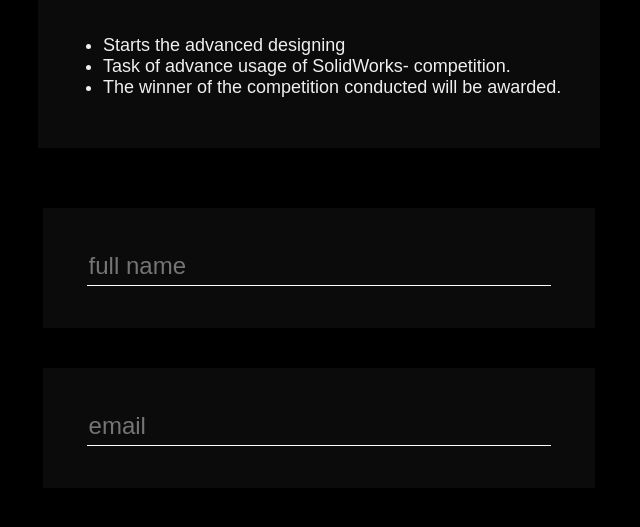
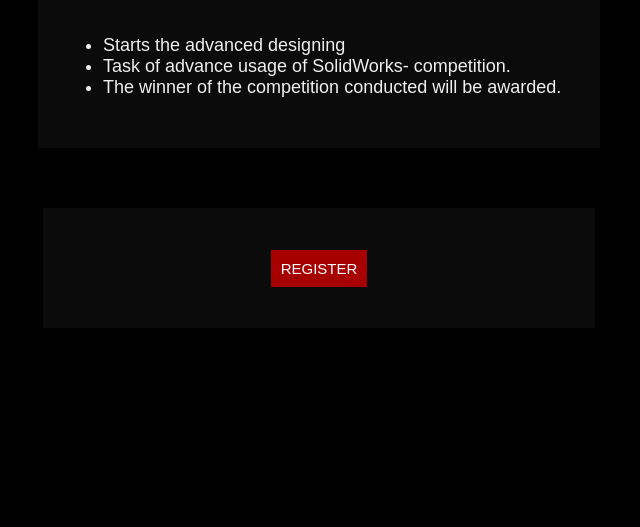
Before and after one commit to Navadeep-Satheesh/Excelerators, a Flask app: page /events/solidworks in a window 1280 px wide. Shown: the part 1578-2105 px from the top of the page, without its empty margins (321-961 px from the left). After the commit the page ends 1865 px from the top, so only its background shows below. Run offline with Flask 3, Linux system fonts and the light colour scheme.

Commit message:
temporily fixed error

```diff
--- a/static/css/event_register.css
+++ b/static/css/event_register.css
@@ -160,6 +160,15 @@ li{
     font-size: 18px;
 }
 
+.register_link{
+    background-color: rgb(166, 0, 0);
+    color: white;
+    text-decoration: none;
+    padding: 10px;
+    border: 0px;
+    font-size: 15px;
+}
+
 
 @media(max-width: 100vh){
     .main{
--- a/templates/event_register.html
+++ b/templates/event_register.html
@@ -66,8 +66,17 @@
 
                 </ul>
 
+
+
             </div>
 
+            <div class="question">
+
+                <a  class = "register_link" href="https://docs.google.com/forms/d/e/1FAIpQLSfDURlYQnTaOqboeT0hG__zHJ_x7ZvRUYCv3SBJR2baKx1amg/viewform?usp=sf_link">REGISTER</a>
+
+            </div>
+
+            <!---
             <div class="question">
                 <input type="text" class="name" placeholder="full name" name="name" required>
             </div>
@@ -123,6 +132,8 @@
         </div>
     </form>
 
+    -->
+
     <script>
 
         const submit_button = document.getElementsByClassName("submit")[0];
```
